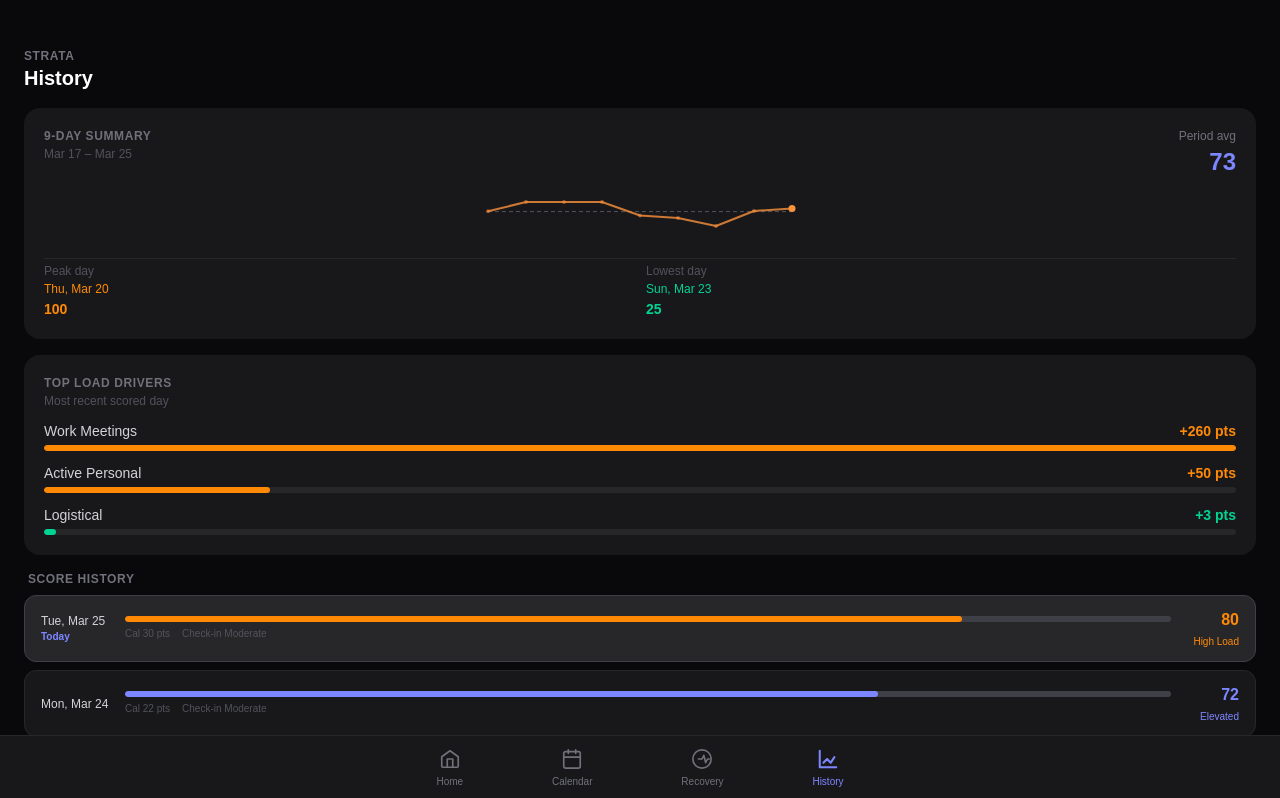
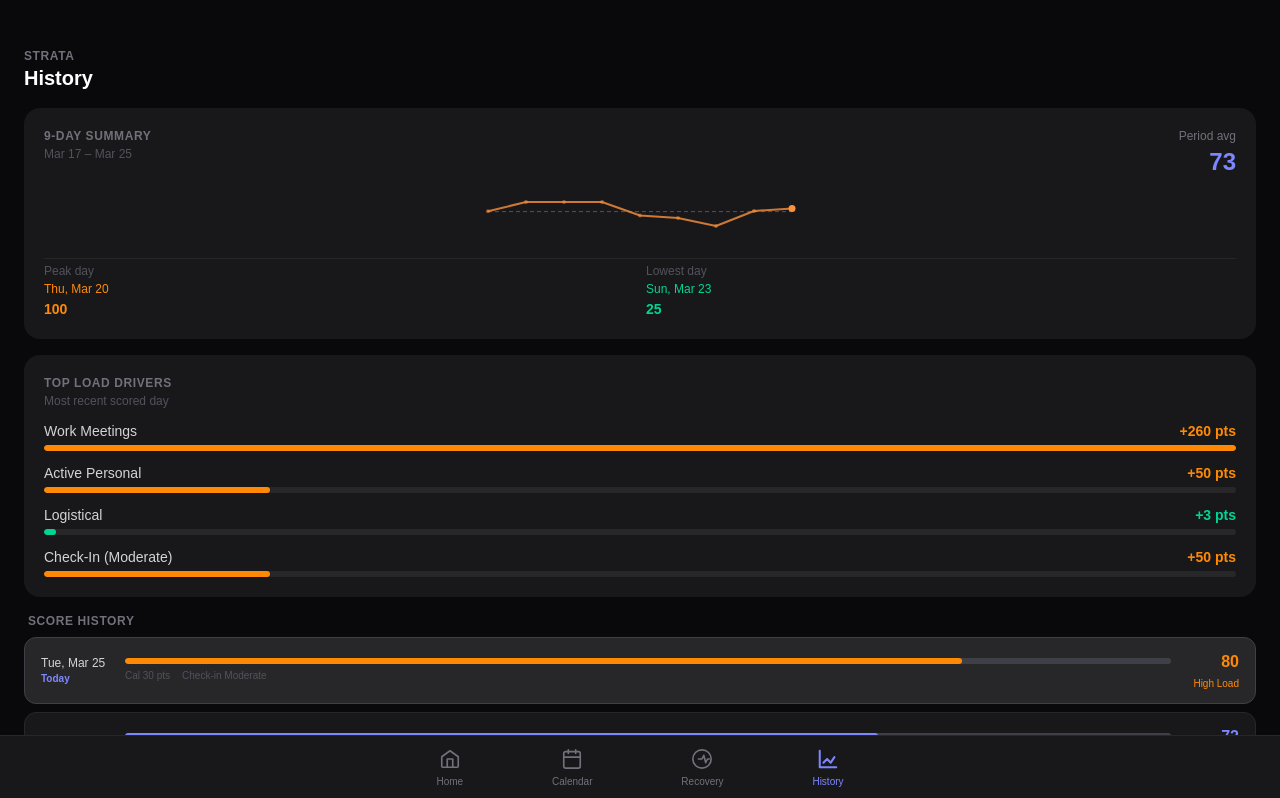
Before and after one commit to stephenkpowell-ops/strata-poc, a Next.js app: page /history in a window 1280 px wide. Shown: the top 798 px of the page. Built offline with nearby package versions, Linux system fonts and the light colour scheme.

Commit message:
add check-in row to top load drivers on history page

```diff
--- a/src/app/history/page.tsx
+++ b/src/app/history/page.tsx
@@ -7,7 +7,7 @@
  *
  * Shows:
  *   - 9-day summary card (avg score, peak day, lowest day, mini sparkline)
- *   - Top load drivers from the most recent day's StressEngine output
+ *   - Top load drivers — calendar categories plus a Check-In row
  *   - Score history list (most recent first, color-coded)
  *     March 25 shows the live check-in value from the store.
  *     All other days show their fixture check-in values.
@@ -52,7 +52,7 @@ function getCheckInLabel(value: number): string {
 }
 
 // ─────────────────────────────────────────────────────────────────────────────
-// WEEKLY SUMMARY CARD
+// 9-DAY SUMMARY CARD
 // ─────────────────────────────────────────────────────────────────────────────
 
 function SummaryCard({
@@ -100,16 +100,72 @@ function SummaryCard({
 }
 
 // ─────────────────────────────────────────────────────────────────────────────
-// TOP DRIVERS CARD
+// DRIVER ROW — shared between calendar drivers and check-in
+// ─────────────────────────────────────────────────────────────────────────────
+
+function DriverRow({
+  label,
+  pts,
+  maxPts,
+}: {
+  label:  string;
+  pts:    number;
+  maxPts: number;
+}) {
+  const ptsColor = pts >= 20 ? 'text-orange-400' :
+                   pts >= 8  ? 'text-indigo-400' : 'text-emerald-400';
+  const barColor = pts >= 20 ? 'bg-orange-400' :
+                   pts >= 8  ? 'bg-indigo-400'  : 'bg-emerald-400';
+  const barWidth = maxPts > 0
+    ? `${Math.round((pts / maxPts) * 100)}%`
+    : '0%';
+
+  return (
+    <div className="flex flex-col gap-1">
+      <div className="flex items-center justify-between">
+        <span className="text-sm text-zinc-300 capitalize">
+          {label}
+        </span>
+        <span className={`text-sm font-semibold tabular-nums ${ptsColor}`}>
+          +{pts} pts
+        </span>
+      </div>
+      <div className="h-1.5 w-full bg-zinc-800 rounded-full overflow-hidden">
+        <div
+          className={`h-full rounded-full ${barColor}`}
+          style={{ width: barWidth }}
+        />
+      </div>
+    </div>
+  );
+}
+
+// ─────────────────────────────────────────────────────────────────────────────
+// TOP LOAD DRIVERS CARD
 // ─────────────────────────────────────────────────────────────────────────────
 
 function TopDriversCard({
   drivers,
+  checkInValue,
 }: {
-  drivers: { category: string; totalPts: number }[];
+  drivers:      { category: string; totalPts: number }[];
+  checkInValue: number;
 }) {
-  if (drivers.length === 0) return null;
-  const maxPts = Math.max(...drivers.map(d => d.totalPts));
+  if (drivers.length === 0 && checkInValue === 0) return null;
+
+  // Build the full list: calendar drivers + check-in row
+  const allDrivers = [
+    ...drivers.slice(0, 4).map(d => ({
+      label: d.category.replace(/_/g, ' '),
+      pts:   d.totalPts,
+    })),
+    {
+      label: `Check-in (${getCheckInLabel(checkInValue)})`,
+      pts:   checkInValue,
+    },
+  ];
+
+  const maxPts = Math.max(...allDrivers.map(d => d.pts));
 
   return (
     <div className="flex flex-col gap-3 bg-zinc-900 rounded-2xl p-5">
@@ -119,30 +175,15 @@ function TopDriversCard({
         </span>
         <span className="text-xs text-zinc-600">Most recent scored day</span>
       </div>
+
       <div className="flex flex-col gap-3">
-        {drivers.slice(0, 4).map((driver, i) => (
-          <div key={i} className="flex flex-col gap-1">
-            <div className="flex items-center justify-between">
-              <span className="text-sm text-zinc-300 capitalize">
-                {driver.category.replace('_', ' ')}
-              </span>
-              <span className={`text-sm font-semibold tabular-nums ${
-                driver.totalPts >= 20 ? 'text-orange-400' :
-                driver.totalPts >= 8  ? 'text-indigo-400' : 'text-emerald-400'
-              }`}>
-                +{driver.totalPts} pts
-              </span>
-            </div>
-            <div className="h-1.5 w-full bg-zinc-800 rounded-full overflow-hidden">
-              <div
-                className={`h-full rounded-full ${
-                  driver.totalPts >= 20 ? 'bg-orange-400' :
-                  driver.totalPts >= 8  ? 'bg-indigo-400' : 'bg-emerald-400'
-                }`}
-                style={{ width: `${Math.round((driver.totalPts / maxPts) * 100)}%` }}
-              />
-            </div>
-          </div>
+        {allDrivers.map((driver, i) => (
+          <DriverRow
+            key={i}
+            label={driver.label}
+            pts={driver.pts}
+            maxPts={maxPts}
+          />
         ))}
       </div>
     </div>
@@ -227,7 +268,6 @@ function ScoreRow({
 export default function HistoryPage() {
   const { scores, dailyResult, checkInValue } = useStrata();
 
-  // Most recent first for the list
   const sortedScores = [...scores].reverse();
 
   return (
@@ -250,8 +290,11 @@ export default function HistoryPage() {
         {/* 9-day summary */}
         <SummaryCard scores={scores} />
 
-        {/* Top load drivers */}
-        <TopDriversCard drivers={dailyResult.topDrivers} />
+        {/* Top load drivers — includes check-in row */}
+        <TopDriversCard
+          drivers={dailyResult.topDrivers}
+          checkInValue={checkInValue}
+        />
 
         {/* Score history list */}
         <div className="flex flex-col gap-2">
@@ -259,9 +302,7 @@ export default function HistoryPage() {
             Score history
           </span>
           {sortedScores.map((score, i) => {
-            const isLatest = i === 0;
-            // March 25 (most recent) uses the live check-in from the store.
-            // All other days use their fixture check-in value.
+            const isLatest       = i === 0;
             const displayCheckIn = isLatest ? checkInValue : score.checkInValue;
             const displayTotal   = isLatest
               ? Math.min(100, checkInValue + score.calendarPts)
```
